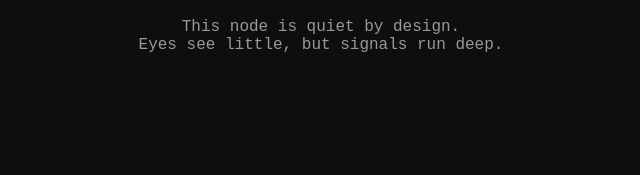
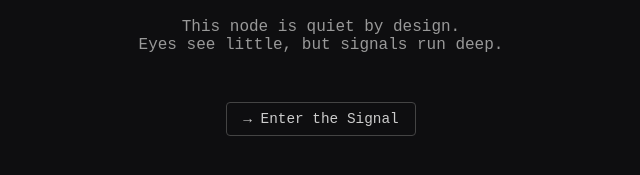
Before and after one commit to rccceus/project-lantern, a plain HTML site: page index.html in a window 1280 px wide. Shown: the part 129-304 px from the top of the page, without its empty margins (319-959 px from the left). Drawn offline with Linux system fonts and the light colour scheme.

Commit message:
Update index.html

```diff
--- a/index.html
+++ b/index.html
@@ -29,5 +29,23 @@
   <h1>👁️ Link Established</h1>
   <p>This node is quiet by design.<br>
   Eyes see little, but signals run deep.</p>
+<p>
+  <a href="about.html" style="
+    display: inline-block;
+    margin-top: 2rem;
+    padding: 0.5rem 1rem;
+    border: 1px solid #444;
+    border-radius: 4px;
+    color: #ccc;
+    text-decoration: none;
+    font-size: 0.9rem;
+    transition: background 0.2s ease;
+  "
+  onmouseover="this.style.backgroundColor='#1a1a1a'"
+  onmouseout="this.style.backgroundColor='transparent'">
+    → Enter the Signal
+  </a>
+</p>
+
 </body>
 </html>
```
